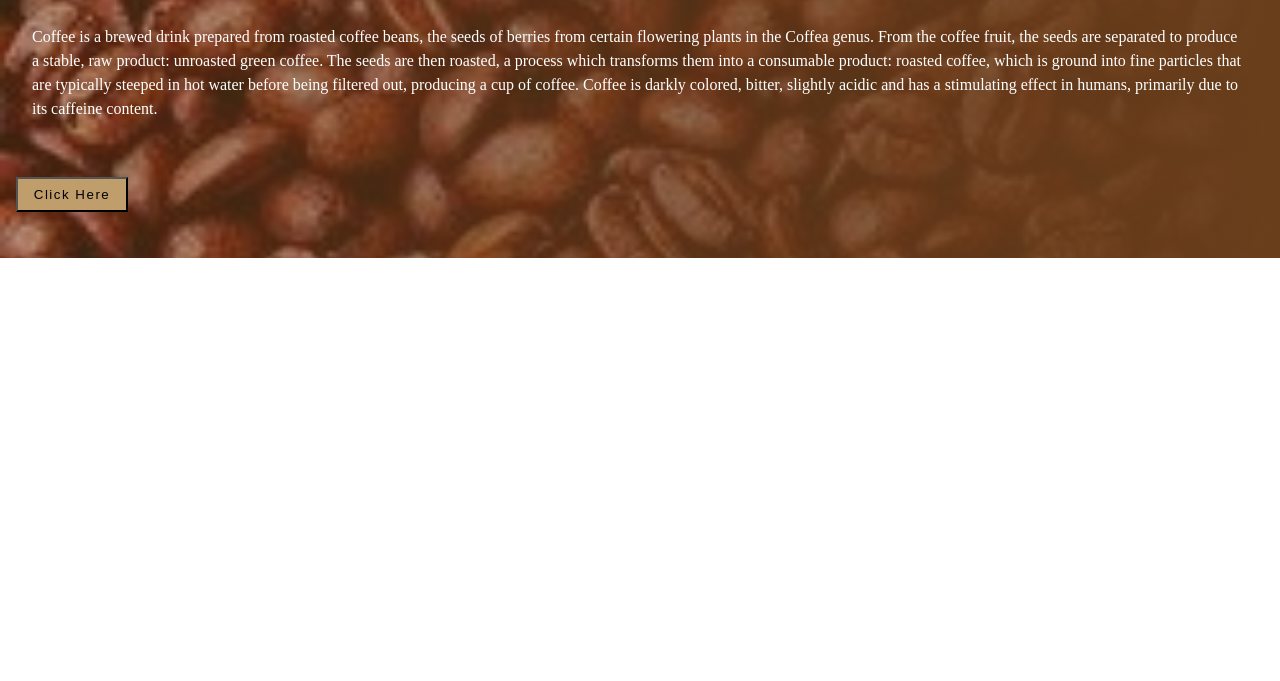
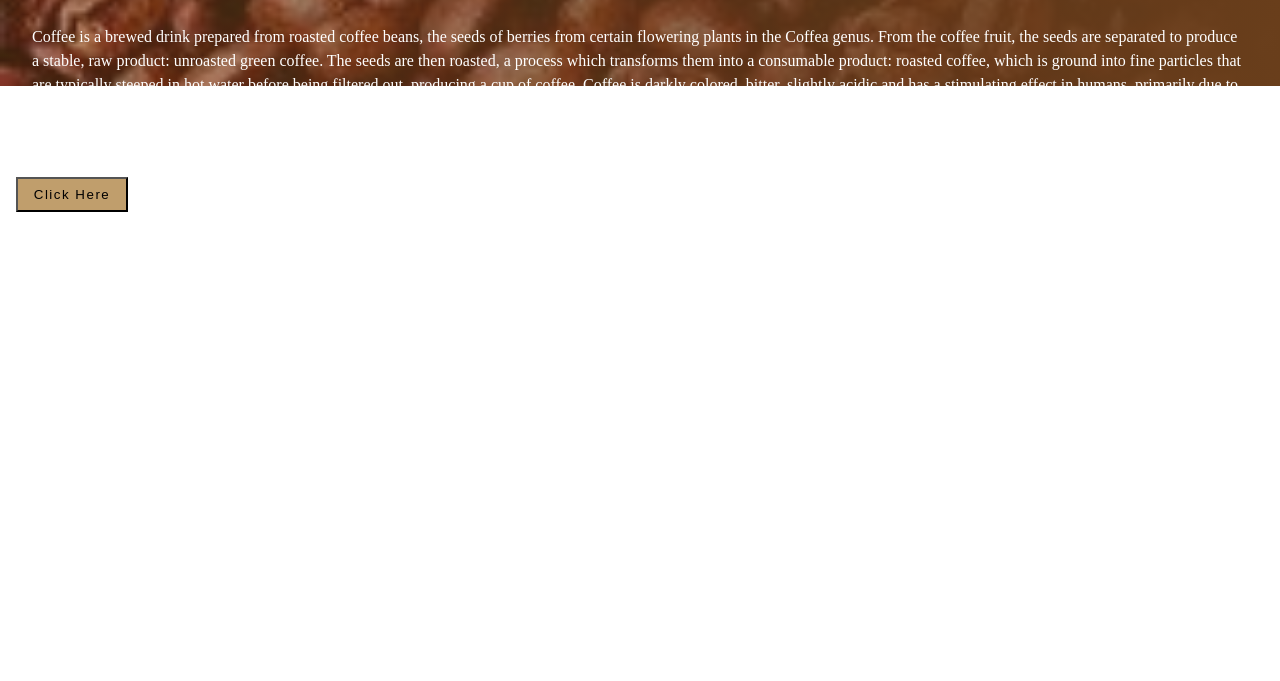
Before and after one commit to PreethySivakumar/coffee, a plain HTML site: page index.html in a window 1280 px wide. Shown: the part 169-850 px from the top of the page. Before the commit the page ends 800 px from the top, so only its background shows below. Drawn offline with Linux system fonts and the light colour scheme.

Commit message:
height increased

```diff
--- a/index.html
+++ b/index.html
@@ -8,6 +8,7 @@
     <link rel="stylesheet" href="style.css"/>
 </head>
 <body>
+     <div class="container">
           <div class="logo">
                <h2>KOFFEE</h2>
           </div>
@@ -17,6 +18,7 @@
                Coffee is darkly colored, bitter, slightly acidic and has a stimulating effect in humans, primarily due to its caffeine content.</p>
                <button type="button" class="btn btn-primary">Click Here</button>
           </div>
+     </div>
 
 </body>
 </html>
--- a/style.css
+++ b/style.css
@@ -8,12 +8,15 @@ html{
 .logo{
     background-color: black;
     letter-spacing:4px;
-    max-height:100px;
+
     color:white;
     padding:50px 100px;
 }
+.container{
+    height:850px;
+}
 .section{
-    height:300px;
+    height:8rem;
     background:linear-gradient(
         to right,
         rgba(105,62,27,0.5),
```
Lines whose indentation alone changed are shown as unchanged.
